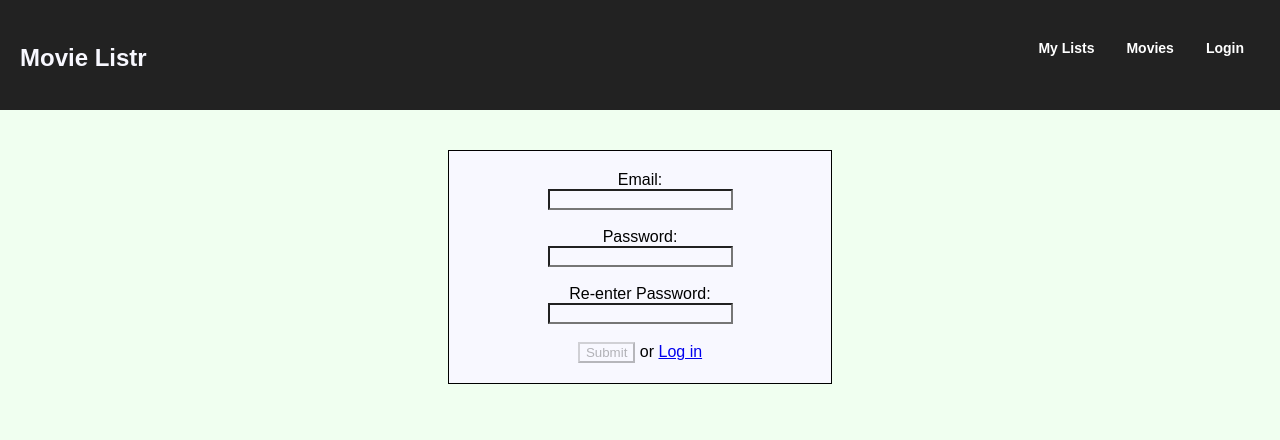
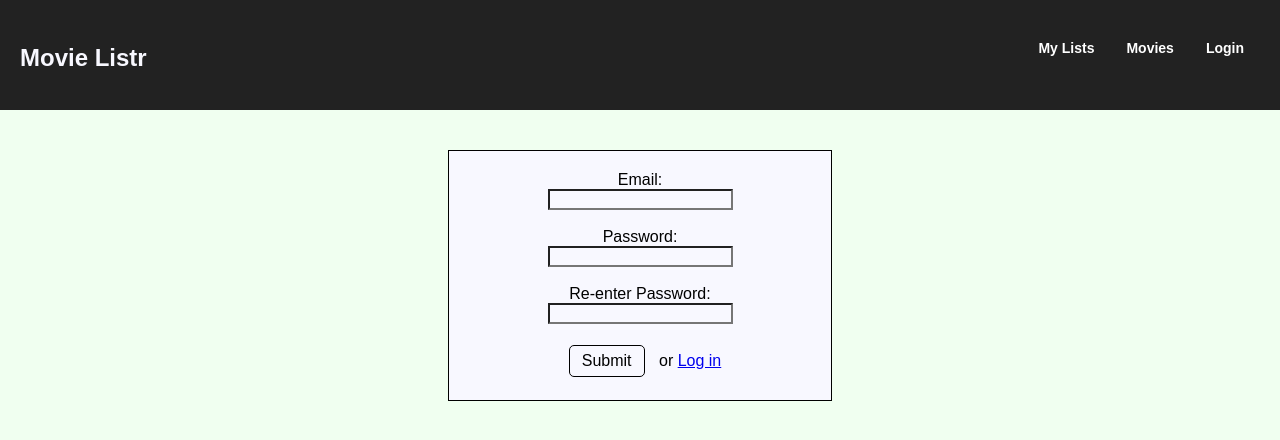
Before and after one commit to cboujoukos/movie-list, a React (Create React App) app in the folder client/: page /signup in a window 1280 px wide. Shown: the top 440 px of the page. Built offline with nearby package versions, Linux system fonts and the light colour scheme.

Commit message:
style signup submit button

```diff
--- a/client/src/containers/Home.js
+++ b/client/src/containers/Home.js
@@ -56,6 +56,10 @@ class Home extends Component{
           </li>
         </ul>
       )
+    } else {
+      renderLists = (
+        <h3>You have not created any lists</h3>
+      )
     }
 
 
--- a/client/src/routes/Signup.js
+++ b/client/src/routes/Signup.js
@@ -85,6 +85,7 @@ class Signup extends Component {
         <input
           disabled={!this.validateForm()}
           type="submit"
+          className="btn"
           /> or <Link
             to="/login"
           >Log in</Link>
```
